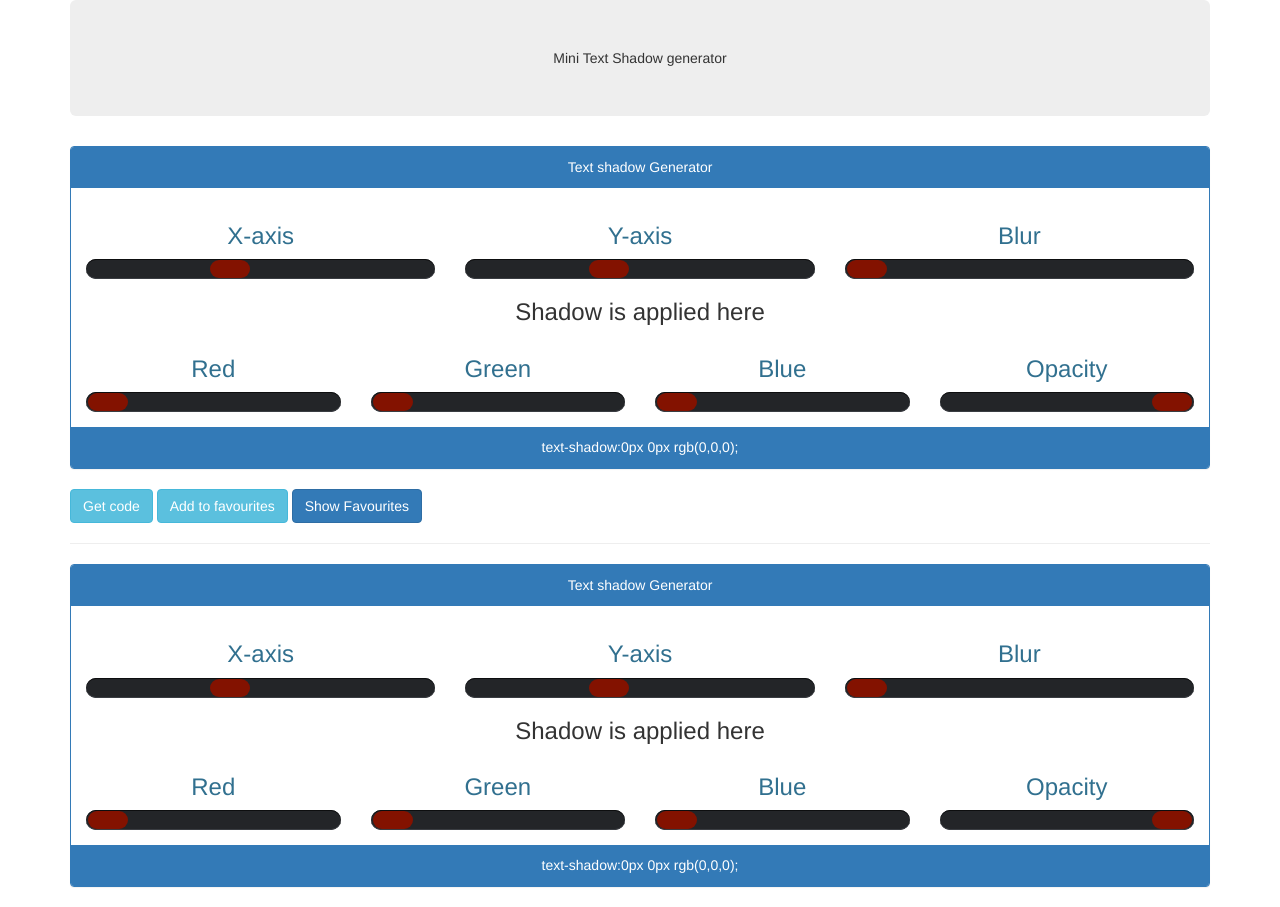
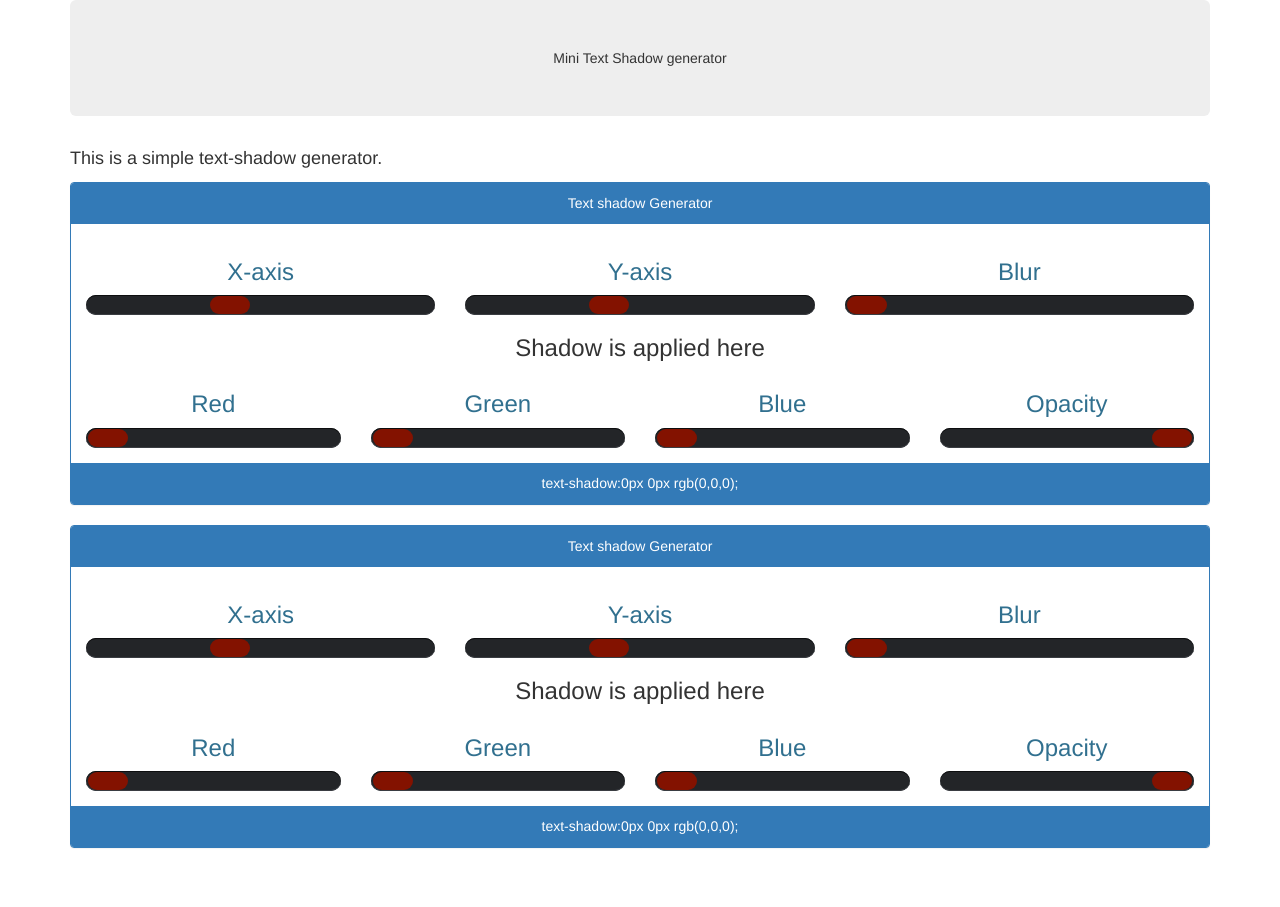
Before and after one commit to kounelios13/miniTextShadowGenerator, a website: page demo.html in a window 1280 px wide. After the commit the page ends 868 px from the top, so only its background shows below. Drawn offline with Linux system fonts and the light colour scheme.

Commit message:
updated CSS

```diff
--- a/demo.html
+++ b/demo.html
@@ -11,7 +11,7 @@
 	<script src='src/bower_components/Filesaver.js/Filesaver.min.js'></script>
 	<script src="src/miniTextShadow.js"></script>
 	<script>
-	var gen=new TextShadow("#sample");
+	var gen=new TextShadow("#sample",[0,1,3]).activateGenerator();
 	var a=new TextShadow("#sample_2");
 	var list;
 	var ul;
@@ -28,6 +28,9 @@
 <body>
 	<div class="container">
 		<div class="jumbotron text-center">Mini Text Shadow generator</div>
+		<p style="font-size:18px">
+			This is a simple text-shadow generator.
+		</p>
 		<div id="sample">
 			<p>I will be backed up</p>
 			<ul class="list-group">
@@ -39,10 +42,19 @@
 				<li class="list-group-item">Item 6</li>
 			</ul>
 		</div>
-		<div id="button"class="btn btn-info" >Get code</div>
-		<div class="btn btn-info" onclick="gen.addToFavourites()">Add to favourites</div>
-		<div class="btn btn-primary" onclick="gen.showFavourites()">Show Favourites</div>
-		<hr>
+		<!-- <div class="btn-group">
+			<div id="button"class="btn btn-info" >Get code</div>
+			<div class="btn btn-primary" onclick="gen.activateGenerator()">Activate Generator</div>
+			<div class="btn btn-info" onclick="gen.addToFavourites()">Add to favourites</div>
+			<div class="btn btn-primary" onclick="gen.showFavourites()">Show Favourites</div>
+			<div class="btn btn-warning" onclick="gen.resetGenerator()">
+				Reset Generator
+			</div>
+			<div class="btn btn-warning" onclick="gen.deactivateGenerator()">Deactivate Generator
+			</div>
+		</div> -->
+
+
 		<div id="sample_2"></div>
 	</div>
 
--- a/src/miniTextShadow.css
+++ b/src/miniTextShadow.css
@@ -1,10 +1,7 @@
 .text-shadow-slider{
 	width: 25%!important;
 }
-.slider-row{
-		max-width: 100%;
-		overflow: hidden;
-}
+
 .text-shadow-code-output{
 		border-top-left-radius: 0;
     border-top-right-radius: 0;
@@ -14,8 +11,8 @@
 .fix{
     margin-top: 8px;
 }
-.no-display{
-  display: none;
+.text-shadow-container{
+	margin-top:4px;
 }
 input[type='range']{
 	outline: none;
```
